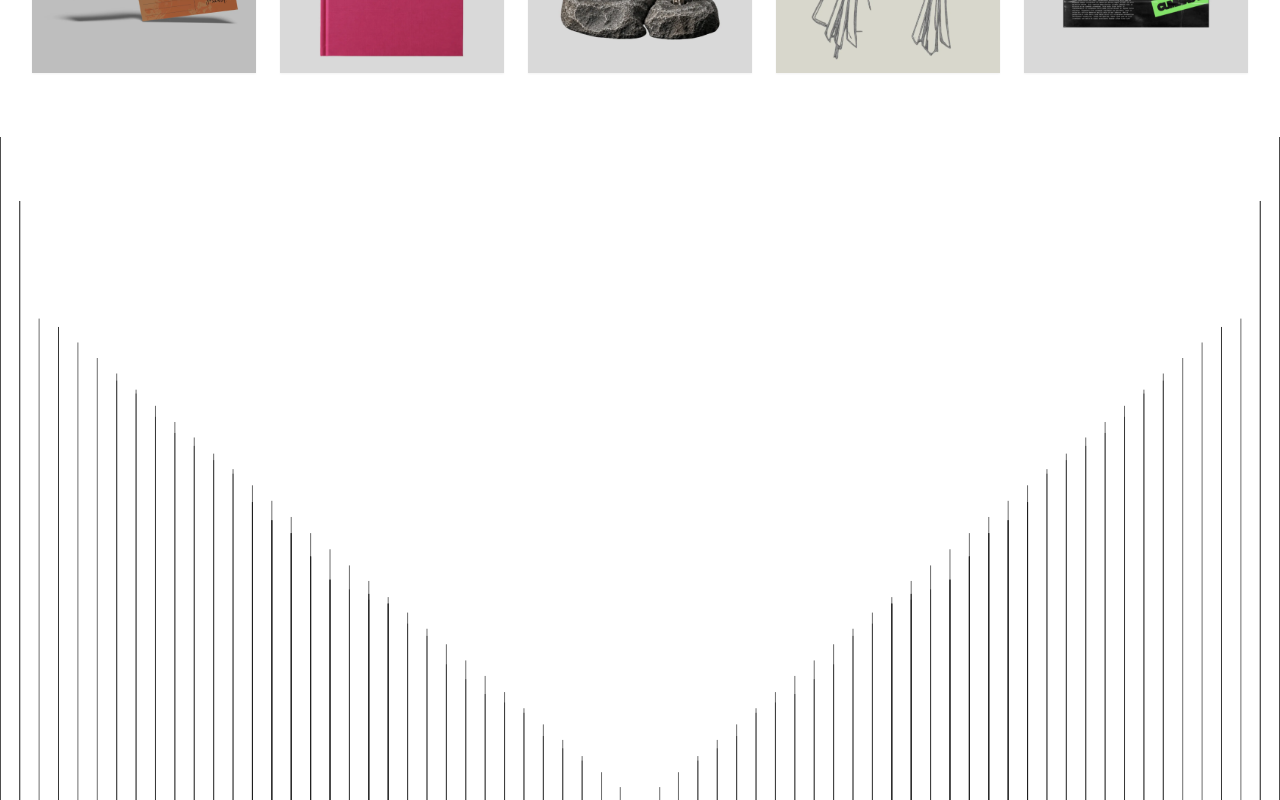
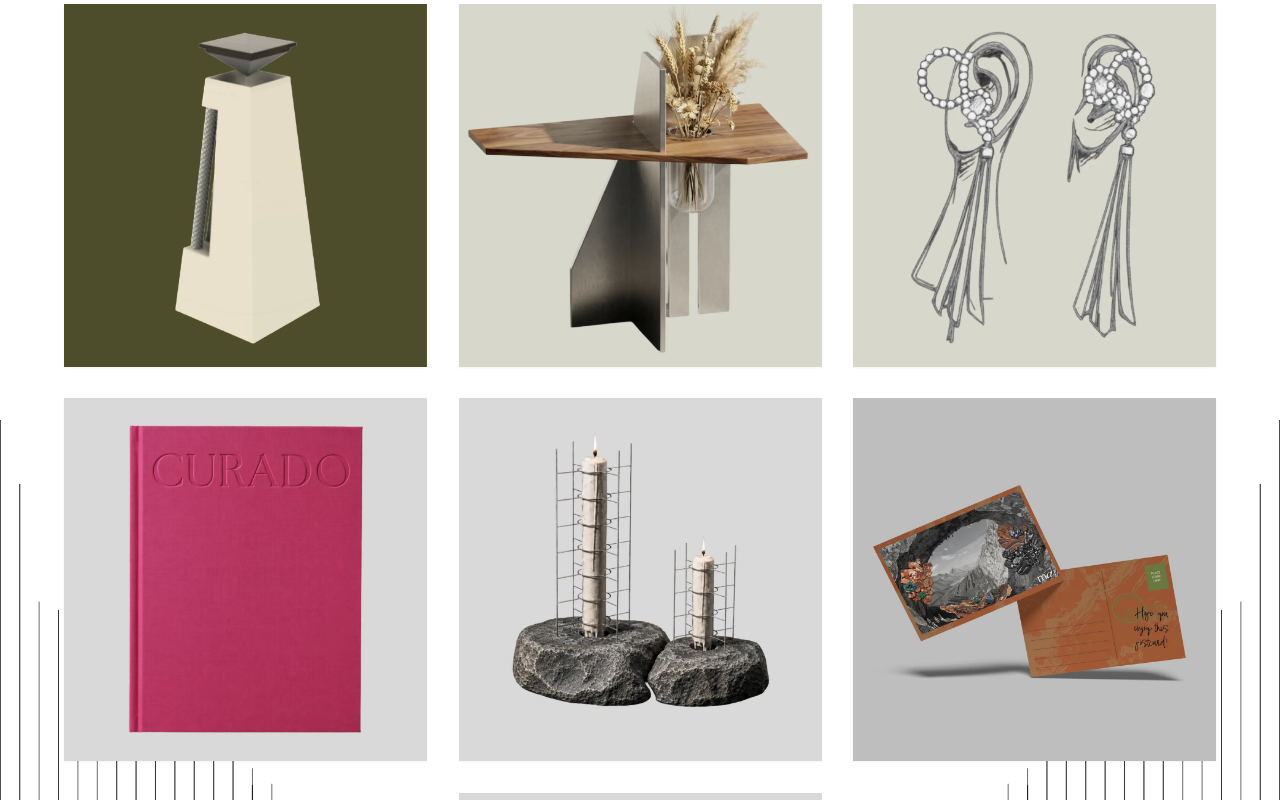
Before and after one commit to juankio/umbral-web, a Nuxt app: page /zona-maco in a window 1280 px wide. Shown: the part 2020-2820 px from the top of the page. Built offline with nearby package versions, Linux system fonts and the light colour scheme; a web font is replaced by a local one.

Commit message:
feat(zona-maco): calcar 1:1 figma seleccion (grid 3-3-3-1 con desmadre centrado y lineas V al fondo)

```diff
--- a/components/zona-maco/ZonaMacoSelection.vue
+++ b/components/zona-maco/ZonaMacoSelection.vue
@@ -1,7 +1,7 @@
 <template>
-  <section id="proyectos" class="scroll-mt-24 py-10 sm:py-14 bg-white select-none border-b border-neutral-200">
+  <section id="proyectos" class="relative overflow-hidden scroll-mt-24 py-10 sm:py-14 lg:py-16 bg-white select-none border-b border-neutral-200">
     <!-- Encabezado de sección con scroll reveal -->
-    <div class="w-full px-4 sm:px-6 text-center">
+    <div class="relative z-10 w-full px-4 sm:px-6 text-center">
       <h2 ref="headingRef" class="font-barlow font-normal text-3xl sm:text-4xl lg:text-5xl text-[#070707] text-center leading-none tracking-tight">
         Proyectos Seleccionados
       </h2>
@@ -9,14 +9,15 @@
       <div ref="dividerRef" class="h-[2px] sm:h-[3px] bg-[#030303] max-w-[1440px] mx-auto mt-4 mb-8 sm:mb-10 will-change-transform" />
     </div>
 
-    <!-- Grid Editorial Compacto de 5 Columnas (2 filas × 5 proyectos) -->
-    <div class="max-w-[1440px] mx-auto px-4 sm:px-6 lg:px-8">
-      <div class="grid grid-cols-2 sm:grid-cols-3 md:grid-cols-4 lg:grid-cols-5 gap-3.5 sm:gap-4 lg:gap-5 xl:gap-6">
+    <!-- Grid Editorial de 3 Columnas (patrón 3-3-3-1 centrado) -->
+    <div class="relative z-10 max-w-[1100px] xl:max-w-[1200px] mx-auto px-4 sm:px-6">
+      <div class="grid grid-cols-1 sm:grid-cols-2 lg:grid-cols-3 gap-4 sm:gap-6 lg:gap-8">
         <article
           v-for="(item, idx) in productos"
           :key="item.slug"
           :ref="el => setCardRef(el, idx)"
           class="relative w-full aspect-square group overflow-hidden border-0 shadow-sm hover:shadow-xl transition-all duration-300 will-change-transform"
+          :class="{ 'lg:col-start-2': item.slug === 'desmadre' }"
           :style="{ backgroundColor: item.bg }"
           @mouseenter="onCardEnter(idx)"
           @mouseleave="onCardLeave(idx)"
@@ -54,20 +55,22 @@
       </div>
     </div>
 
-    <!-- Líneas en V oficiales de Figma al final (funnel de convergencia) -->
-    <div class="mt-10 sm:mt-14 lg:mt-16 flex items-end justify-center w-full max-w-[1680px] mx-auto pointer-events-none select-none overflow-hidden opacity-75 lg:opacity-90">
+    <!-- Líneas en V oficiales de Figma al fondo que abrazan la base de la cuadrícula -->
+    <div
+      class="absolute bottom-0 inset-x-0 pointer-events-none select-none z-0 flex items-end justify-center w-full max-w-[1500px] xl:max-w-[1680px] mx-auto overflow-hidden opacity-80 sm:opacity-90"
+    >
       <img
         src="/images/zm-lines-v-left.svg"
         alt=""
         aria-hidden="true"
-        class="w-1/2 max-w-[840px] h-auto object-contain object-bottom"
+        class="w-1/2 max-w-[750px] xl:max-w-[840px] h-auto object-contain object-bottom"
         loading="lazy"
       />
       <img
         src="/images/zm-lines-v-right.svg"
         alt=""
         aria-hidden="true"
-        class="w-1/2 max-w-[840px] h-auto object-contain object-bottom"
+        class="w-1/2 max-w-[750px] xl:max-w-[840px] h-auto object-contain object-bottom"
         loading="lazy"
       />
     </div>
@@ -107,22 +110,22 @@ const onCardLeave = (idx: number) => {
 
 const productos: ProductSelection[] = [
   { title: 'Encuadre', slug: 'encuadre', image: '/images/figma-product-encuadre.webp', bg: '#EDEDED' },
-  { title: 'Roberto', slug: 'roberto', image: '/images/figma-product-roberto.webp', bg: '#E5E5E0' },
   { title: 'Entretiempo', slug: 'entretiempo', image: '/images/figma-product-entretiempo.webp?v=2', bg: '#EAEAEA' },
   { title: 'Sagaón', slug: 'sagaon', image: '/images/figma-product-sagaon.webp', bg: '#D5CFC9' },
-  { title: 'Interconexión', slug: 'interconexion', image: '/images/figma-product-interconexion.webp', bg: '#434B2E' },
-  { title: 'Reliquia', slug: 'reliquia', image: '/images/figma-product-reliquia.webp', bg: '#BEBEBE' },
-  { title: 'Curado', slug: 'curado', image: '/images/figma-product-curado.webp', bg: '#DCDCDC' },
-  { title: 'Cimiento', slug: 'cimiento', image: '/images/figma-product-cimiento.webp', bg: '#D0D0D0' },
-  { title: 'Mai', slug: 'mai', image: '/images/figma-product-mai.webp', bg: '#E2DFD8' },
-  { title: 'Desmadre', slug: 'desmadre', image: '/images/figma-product-desmadre.webp', bg: '#D3D3D3' }
+  { title: 'Interconexión', slug: 'interconexion', image: '/images/figma-product-interconexion.webp', bg: '#CFC4BE' },
+  { title: 'Roberto', slug: 'roberto', image: '/images/figma-product-roberto.webp', bg: '#434B2E' },
+  { title: 'Mai', slug: 'mai', image: '/images/figma-product-mai.webp', bg: '#D9D9D9' },
+  { title: 'Curado', slug: 'curado', image: '/images/figma-product-curado.webp', bg: '#CFC4BE' },
+  { title: 'Cimiento', slug: 'cimiento', image: '/images/figma-product-cimiento.webp', bg: '#D9D9D9' },
+  { title: 'Reliquia', slug: 'reliquia', image: '/images/figma-product-reliquia.webp', bg: '#D7D7CC' },
+  { title: 'Desmadre', slug: 'desmadre', image: '/images/figma-product-desmadre.webp', bg: '#D9D9D9' }
 ]
 
 onMounted(() => {
   observeScrollReveal(headingRef, { type: 'heading', delay: 50 })
   observeScrollReveal(dividerRef, { type: 'divider', origin: 'center', delay: 150 })
   cardEls.value.forEach((card, i) => {
-    observeScrollReveal(card, { type: 'card', delay: (i % 5) * 60 })
+    observeScrollReveal(card, { type: 'card', delay: (i % 3) * 70 })
   })
 })
 </script>
```
